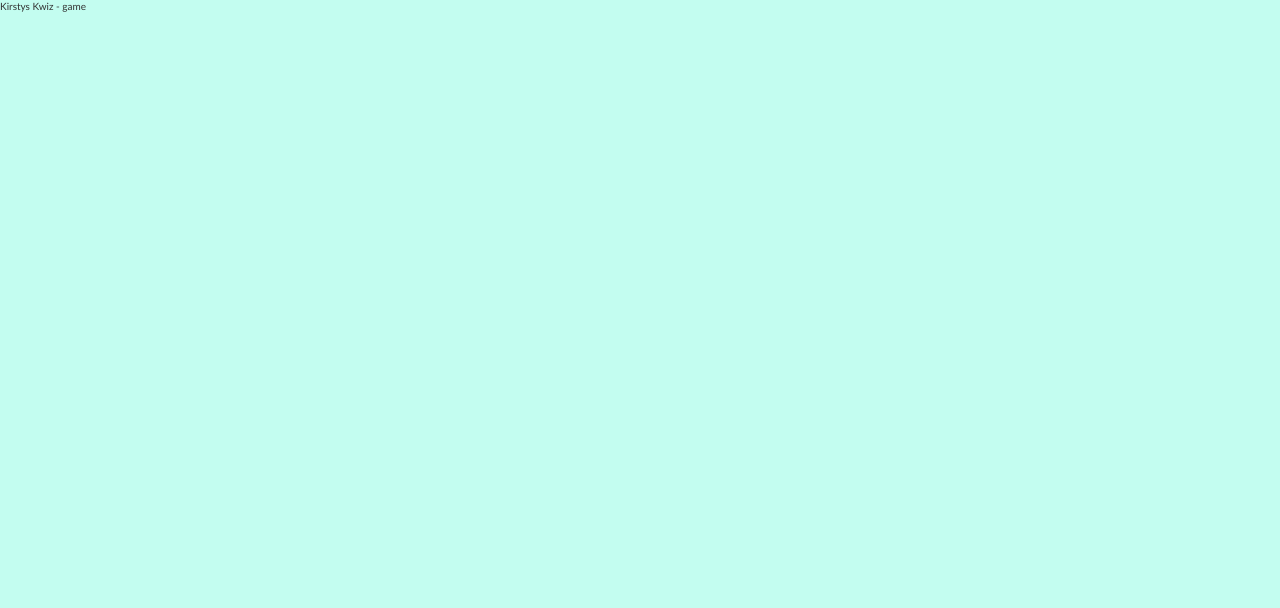
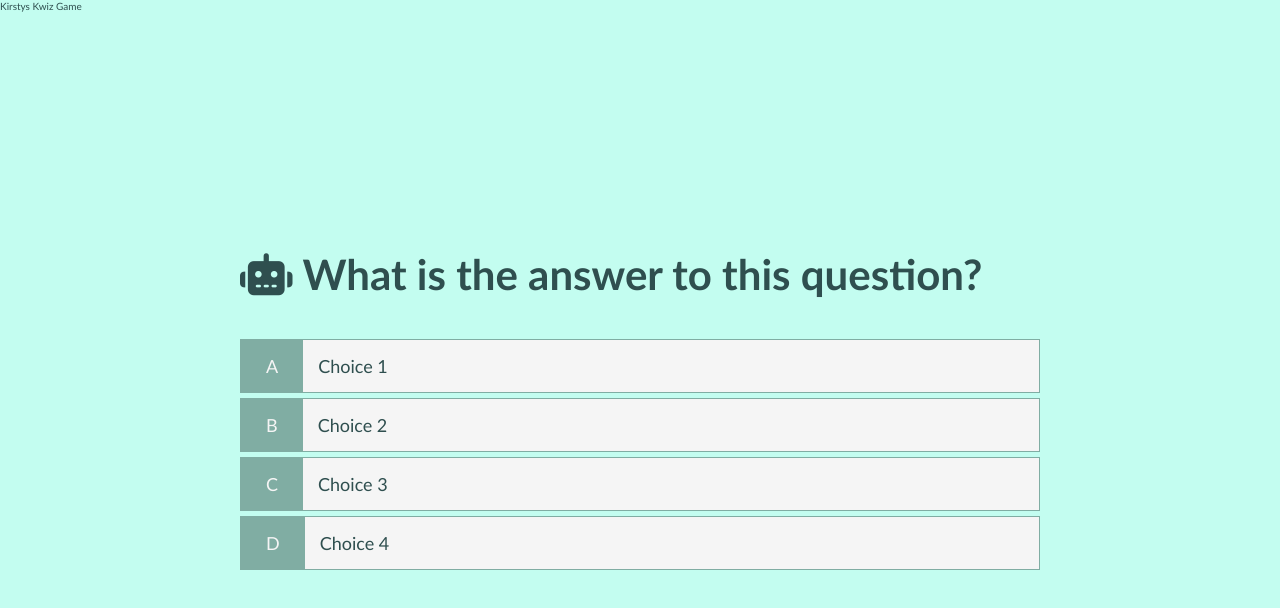
Before and after one commit to kirstylfrost/kirstys-kwiz, a plain HTML site: page game.html in a window 1280 px wide. Drawn offline with Linux system fonts and the light colour scheme.

Commit message:
Added structure for game.html and added styling to game.css

```diff
--- a/assets/css/game.css
+++ b/assets/css/game.css
@@ -0,0 +1,25 @@
+.choice-container {
+    display: flex;
+    margin-bottom: 0.5rem;
+    width: 100%;
+    font-size: 1.8rem;
+    border: 0.1rem solid rgb(128, 173, 163);
+    background-color: whitesmoke;
+}
+
+.choice-container:hover {
+    cursor: pointer;
+    box-shadow: 0 0.4rem 1.4rem 0 rgba(29, 45, 48, 0.5);
+    transform: translateY(-0.1rem);
+    transition: transform 150ms;
+}
+
+.choice-prefix {
+    padding: 1.5rem 2.5rem;
+    background-color: rgb(128, 173, 163);
+    color: whitesmoke;
+}
+
+.choice-text {
+    padding: 1.5rem;
+}
--- a/assets/css/style.css
+++ b/assets/css/style.css
@@ -8,7 +8,7 @@
     font-family: 'Trebuchet MS', 'Lucida Sans Unicode', 'Lucida Grande', 'Lucida Sans', Arial, sans-serif;
     margin: 0;
     padding: 0;
-    color: #333;
+    color: darkslategray;
 }
 
 h1,
@@ -20,7 +20,7 @@ h4 {
 
 h1 {
     font-size: 5.4rem;
-    color: rgb(29, 45, 48);
+    color: darkslategray;
     margin-bottom: 5rem;
 }
 
@@ -84,11 +84,11 @@ h3 {
     padding: 1rem 0;
     width: 20rem;
     text-align: center;
-    border: 0.1rem solid rgb(29, 45, 48);
+    border: 0.1rem solid darkslategray;
     margin-bottom: 1rem;
     text-decoration: none;
-    color:rgb(29, 45, 48);
-    background-color:white;
+    color:darkslategray;
+    background-color:whitesmoke;
 }
 
 .button:hover {
--- a/game.html
+++ b/game.html
@@ -10,9 +10,34 @@
 
     <link rel="stylesheet" href="assets/css/style.css">
     <link rel="stylesheet" href="assets/css/game.css"
-    <title>Kirstys Kwiz - game</title>
+    <title>Kirstys Kwiz Game</title>
 </head>
 <body>
+    <div class="container">
+        <div id="game" class="justify-center flex-column">
+            <h2 id="question"><i class="fas fa-robot"></i> What is the answer to this question?</h2>
+            <div class="choice-container">
+                <p class="choice-prefix">A</p>
+                <p class="choice-text">Choice 1</p>
+            </div>
+            <div class="choice-container">
+                <p class="choice-prefix">B</p>
+                <p class="choice-text">Choice 2</p>
+            </div>
+            <div class="choice-container">
+                <p class="choice-prefix">C</p>
+                <p class="choice-text">Choice 3</p>
+            </div>
+            <div class="choice-container">
+                <p class="choice-prefix">D</p>
+                <p class="choice-text">Choice 4</p>
+            </div>
+        </div>
+    </div>
 
+
+    <footer></footer>
+     <!-- font awesome script  -->
+     <script src="https://kit.fontawesome.com/c7dbda0798.js" crossorigin="anonymous"></script>
 </body>
 </html>
```
